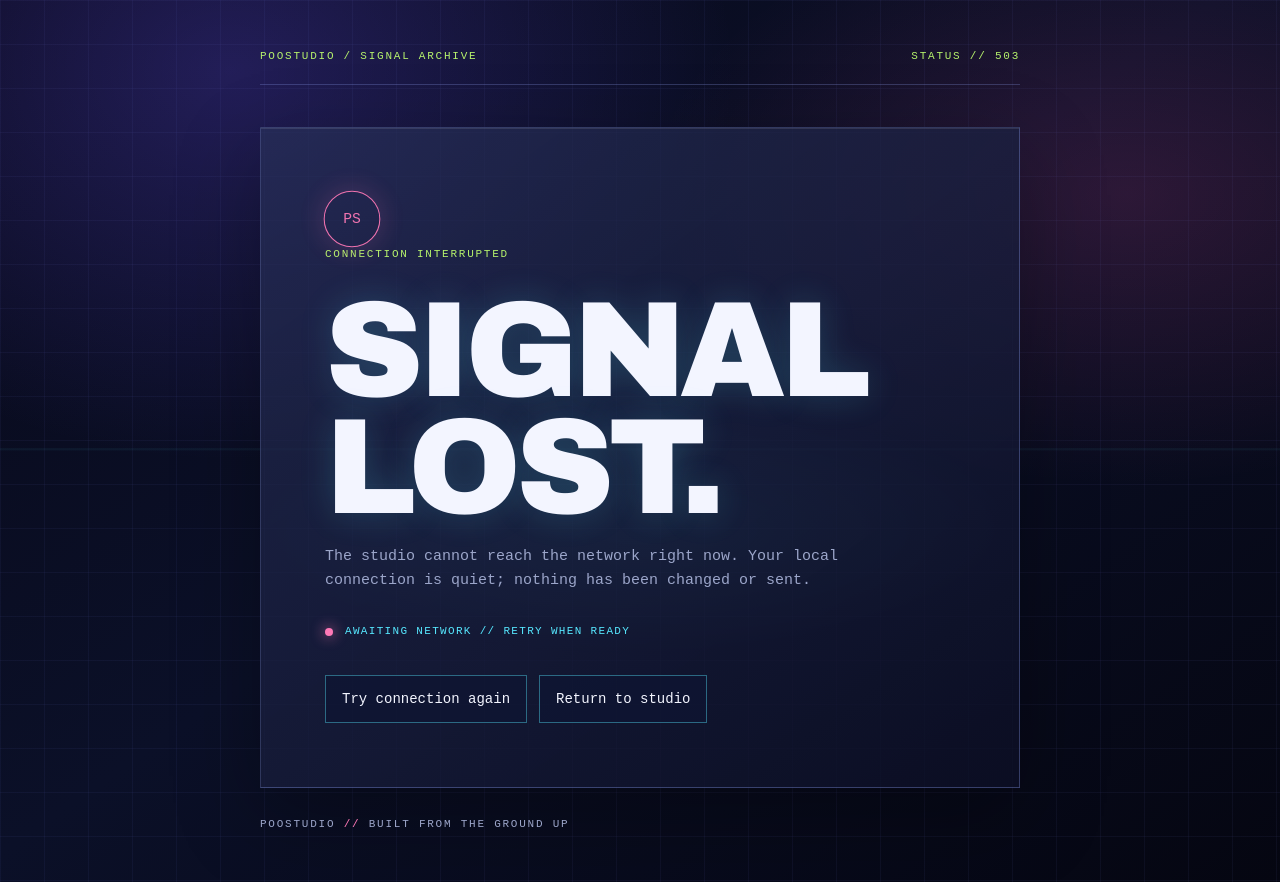
After one commit to PooStudio/PooStudio, a PHP site: page /offline.html in a window 1280 px wide. The commit adds this page. Run offline with PHP 8.4, Linux system fonts and the light colour scheme.

Commit message:
Implement offline support with service worker and custom offline page; add connection alert functionality

```diff
--- /dev/null
+++ b/offline.html
@@ -0,0 +1,163 @@
+<!DOCTYPE html>
+<html lang="en">
+<head>
+  <meta charset="UTF-8">
+  <meta name="viewport" content="width=device-width, initial-scale=1.0">
+  <meta name="theme-color" content="#060714">
+  <meta name="description" content="PooStudio is temporarily offline.">
+  <title>Signal Lost | PooStudio</title>
+  <style>
+    :root {
+      --world: #060714;
+      --ink: #f3f5ff;
+      --ash: #9ca6ca;
+      --cyan: #57e8ff;
+      --green: #b6f36c;
+      --rose: #ff79b7;
+      --rule: rgba(151, 171, 255, 0.25);
+    }
+
+    * { box-sizing: border-box; }
+    html, body { min-height: 100%; }
+    body {
+      margin: 0;
+      color: var(--ink);
+      background:
+        linear-gradient(rgba(132, 145, 255, 0.055) 1px, transparent 1px),
+        linear-gradient(90deg, rgba(132, 145, 255, 0.055) 1px, transparent 1px),
+        radial-gradient(ellipse at 18% 8%, rgba(108, 83, 255, 0.26), transparent 34%),
+        radial-gradient(ellipse at 88% 22%, rgba(255, 80, 164, 0.14), transparent 30%),
+        linear-gradient(145deg, #08091a, #0b1028 48%, #050611);
+      background-size: 44px 44px, 44px 44px, auto, auto, auto;
+      font: 14px/1.6 "Courier New", monospace;
+      overflow-x: hidden;
+    }
+
+    body::before {
+      content: "";
+      position: fixed;
+      inset: 0;
+      pointer-events: none;
+      background:
+        radial-gradient(ellipse 42% 22% at 50% 66%, rgba(87, 232, 255, 0.16), transparent 72%),
+        linear-gradient(180deg, transparent 0 56%, rgba(87, 232, 255, 0.08) 56.1%, transparent 56.4%);
+    }
+
+    .offline-shell {
+      position: relative;
+      z-index: 1;
+      width: min(760px, calc(100% - 40px));
+      min-height: 100vh;
+      margin: 0 auto;
+      display: grid;
+      align-content: center;
+      padding: 48px 0;
+    }
+
+    .topline, .meta, .signal-label {
+      color: var(--green);
+      font-size: 11px;
+      letter-spacing: 0.16em;
+      text-transform: uppercase;
+    }
+
+    .topline {
+      display: flex;
+      justify-content: space-between;
+      gap: 20px;
+      padding-bottom: 18px;
+      border-bottom: 1px solid var(--rule);
+    }
+
+    .signal-panel {
+      margin: 42px 0 28px;
+      padding: clamp(28px, 7vw, 64px);
+      border: 1px solid var(--rule);
+      background: linear-gradient(145deg, rgba(39, 47, 88, 0.72), rgba(12, 15, 37, 0.82));
+      box-shadow: inset 0 1px rgba(255,255,255,0.1), 0 28px 80px rgba(0,0,0,0.3);
+    }
+
+    .signal-mark {
+      width: 54px;
+      height: 54px;
+      display: grid;
+      place-items: center;
+      border: 1px solid var(--rose);
+      border-radius: 50%;
+      color: var(--rose);
+      box-shadow: 0 0 28px rgba(255, 121, 183, 0.22);
+      animation: pulse 2.8s ease-in-out infinite;
+    }
+
+    h1 {
+      max-width: 620px;
+      margin: 30px 0 18px;
+      color: var(--ink);
+      font: 800 clamp(3.5rem, 13vw, 8.5rem)/0.86 "Arial Black", Impact, sans-serif;
+      letter-spacing: -0.04em;
+      text-transform: uppercase;
+      text-shadow: 0 0 35px rgba(87, 232, 255, 0.18);
+    }
+
+    .message {
+      max-width: 520px;
+      margin: 0;
+      color: var(--ash);
+      font-size: 15px;
+    }
+
+    .status-row {
+      display: flex;
+      align-items: center;
+      gap: 12px;
+      margin: 30px 0 34px;
+      color: var(--cyan);
+      font-size: 11px;
+      letter-spacing: 0.12em;
+      text-transform: uppercase;
+    }
+
+    .status-dot { width: 8px; height: 8px; border-radius: 50%; background: var(--rose); box-shadow: 0 0 14px var(--rose); }
+    .actions { display: flex; flex-wrap: wrap; gap: 12px; }
+    a, button {
+      min-height: 44px;
+      padding: 12px 16px;
+      border: 1px solid rgba(87, 232, 255, 0.4);
+      color: var(--ink);
+      background: rgba(15, 22, 51, 0.72);
+      font: inherit;
+      text-decoration: none;
+      cursor: pointer;
+    }
+    a:hover, button:hover, a:focus-visible, button:focus-visible { color: #08091a; background: var(--cyan); outline: none; }
+    .meta { color: var(--ash); }
+    .meta strong { color: var(--rose); font-weight: normal; }
+
+    @keyframes pulse { 0%, 100% { opacity: 0.62; transform: scale(1); } 50% { opacity: 1; transform: scale(1.06); } }
+    @media (prefers-reduced-motion: reduce) { *, *::before { animation: none !important; } }
+    @media (max-width: 520px) { .topline { display: block; } .topline span + span { display: block; margin-top: 8px; } h1 { font-size: clamp(3.3rem, 19vw, 6rem); } }
+  </style>
+</head>
+<body>
+  <main class="offline-shell">
+    <div class="topline"><span>POOSTUDIO / SIGNAL ARCHIVE</span><span>STATUS // 503</span></div>
+    <section class="signal-panel" aria-labelledby="offline-title">
+      <div class="signal-mark" aria-hidden="true">PS</div>
+      <div class="signal-label">Connection interrupted</div>
+      <h1 id="offline-title">Signal lost.</h1>
+      <p class="message">The studio cannot reach the network right now. Your local connection is quiet; nothing has been changed or sent.</p>
+      <div class="status-row"><span class="status-dot" aria-hidden="true"></span><span>Awaiting network // retry when ready</span></div>
+      <div class="actions">
+        <button type="button" id="retry">Try connection again</button>
+        <a href="index.html">Return to studio</a>
+      </div>
+    </section>
+    <div class="meta">POOSTUDIO <strong>//</strong> BUILT FROM THE GROUND UP</div>
+  </main>
+  <script>
+    document.getElementById('retry').addEventListener('click', function () {
+      window.location.reload();
+    });
+  </script>
+</body>
+</html>
```
Also changed, not shown: assets/css/cyber-theme.css (+37 -0 lines), assets/js/cyber-interactions.js (+69 -0 lines), sw.js (added, +28 -0 lines).
